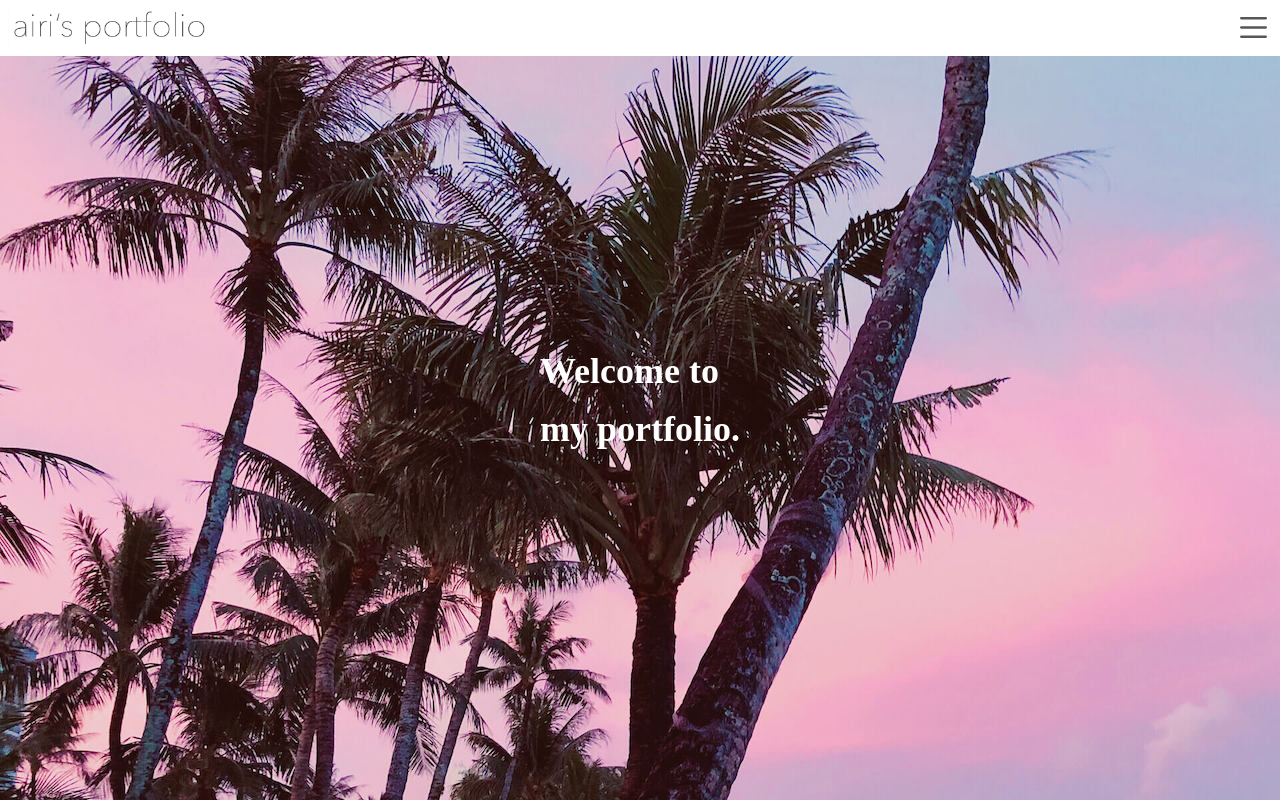
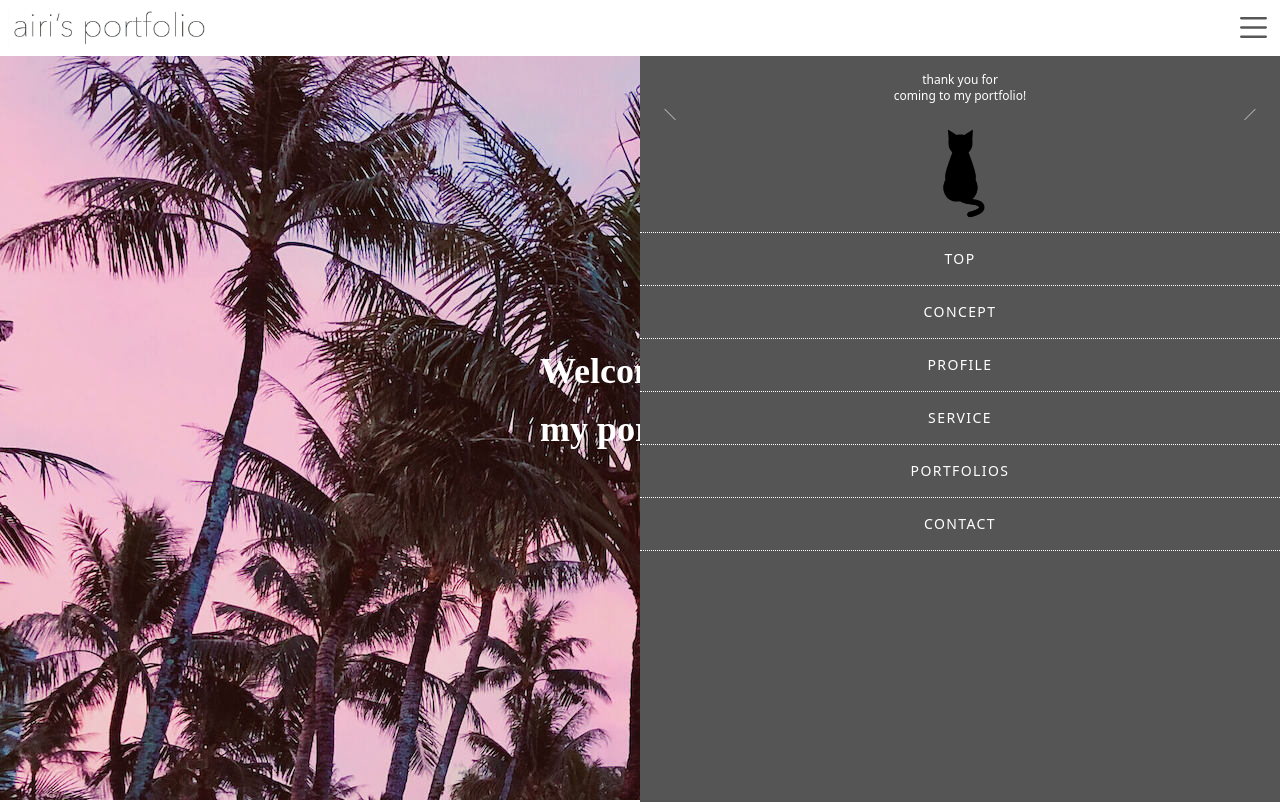
Before and after one commit to airiclover/Tailwind-practice, a Next.js app: page / in a window 1280 px wide. Shown: the top 802 px of the page. Built offline with nearby package versions, Linux system fonts and the light colour scheme.

Commit message:
💄 Update the UI files.

```diff
--- a/src/components/Contact.js
+++ b/src/components/Contact.js
@@ -60,7 +60,7 @@ export function Contact() {
             placeholder="問い合わせ内容をご記入下さい。"
           />
         </label>
-        <button className="py-2.5 px-28 bg-gray text-sm font-light inline-block focus:outline-none">
+        <button className="py-2.5 px-28 bg-gray-light text-sm font-light inline-block focus:outline-none">
           送信する
         </button>
       </div>
--- a/src/components/Header.js
+++ b/src/components/Header.js
@@ -1,9 +1,19 @@
 import Link from "next/link";
 import Image from "next/image";
 
+const LINKS = [
+  { src: "/", name: "TOP" },
+  { src: "/", name: "CONCEPT" },
+  { src: "/", name: "PROFILE" },
+  { src: "/", name: "SERVICE" },
+  { src: "/", name: "PORTFOLIOS" },
+  { src: "/", name: "CONTACT" },
+];
+
 export function Header() {
   return (
-    <div className="w-full h-14 bg-white fixed flex justify-between items-center">
+    <div>
+      <div className="w-full h-14 bg-white fixed flex justify-between items-center ">
         <Link href="/">
           <a className="pt-2 pb-1 px-2">
             <Image
@@ -17,9 +27,10 @@ export function Header() {
           </a>
         </Link>
 
-      <div className="pt-2 pb-1 px-2">
+        <div className="pt-2 pb-1 px-2 cursor-pointer">
           <Image
             src="/menu.svg"
+            // src="/cross.svg"
             alt="menuIcon"
             loading="eager"
             width={37}
@@ -28,5 +39,42 @@ export function Header() {
           />
         </div>
       </div>
+
+      {/* -----🍔------ */}
+      <div className="w-3/6 h-screen py-4 text-center bg-gray-dark text-white fixed top-14 right-0 z-10">
+        <div>
+          <p className="text-xs font-extralight">
+            thank you for
+            <br />
+            coming to my portfolio!
+          </p>
+
+          <div className="mx-6 py-1 flex justify-between text-xs -mb-8">
+            <p className="font-CourierNew">＼</p>
+            <p className="font-CourierNew">／</p>
+          </div>
+          <Image
+            src="/cat.png"
+            alt="cat"
+            loading="eager"
+            width={130}
+            height={130}
+            priority
+          />
+        </div>
+
+        <ul className="border-dotted border-b border-black">
+          {LINKS.map((link) => (
+            <li
+              key={link.name}
+              className="py-4 text-sm tracking-widest font-light border-dotted border-t border-black"
+            >
+              {link.name}
+            </li>
+          ))}
+        </ul>
+      </div>
+      {/* -----🍔------ */}
+    </div>
   );
 }
```
Lines whose indentation alone changed are shown as unchanged.
